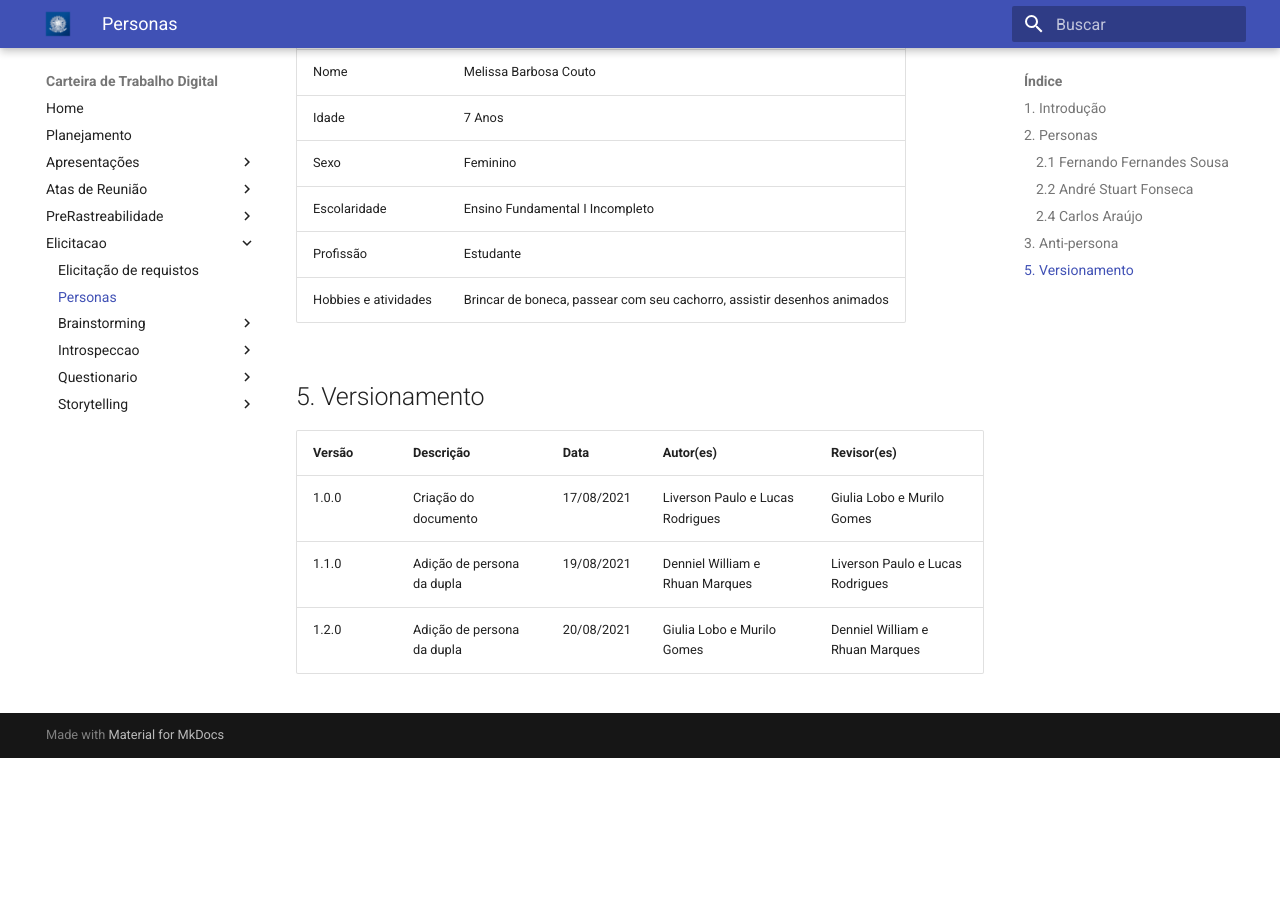
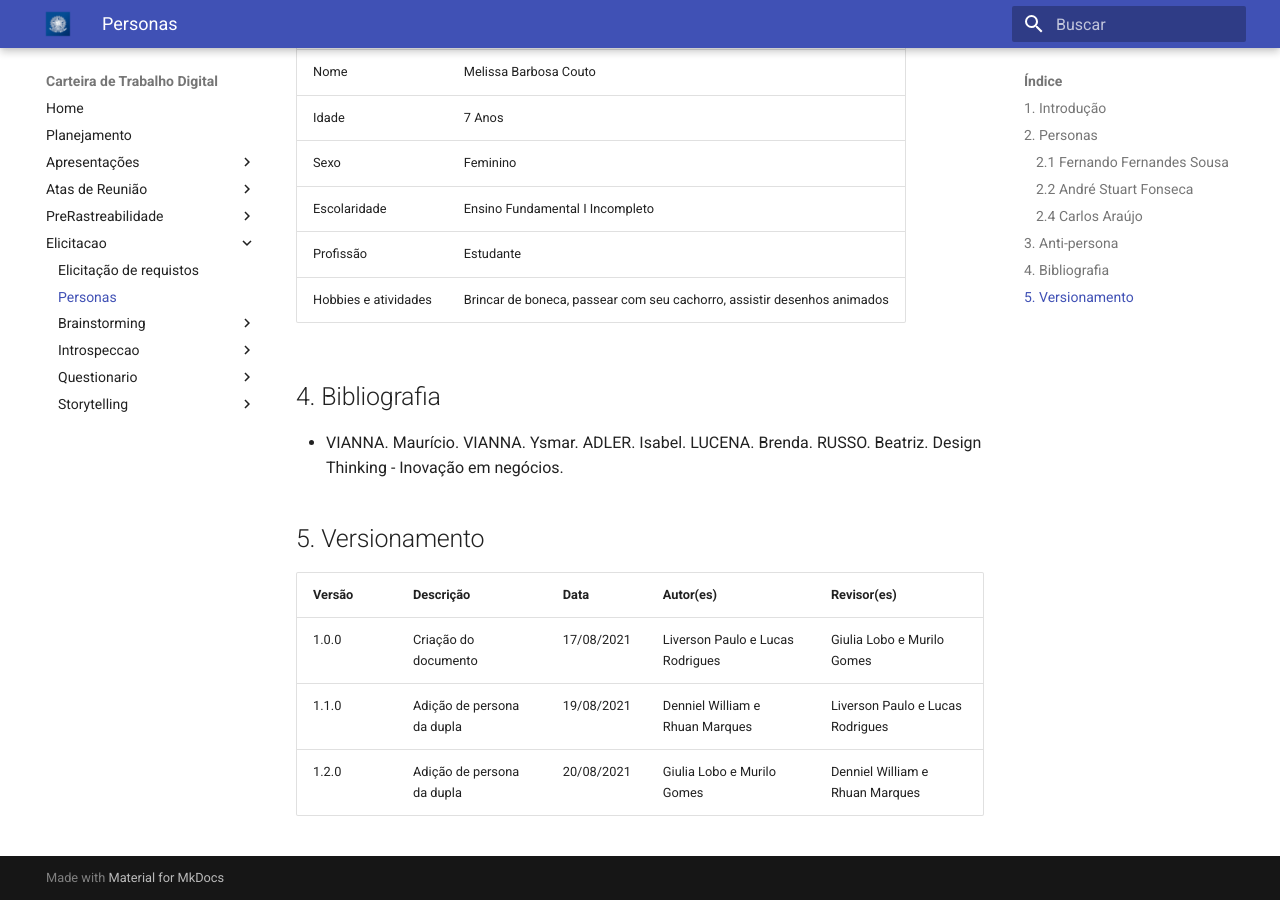
Before and after one commit to Requisitos-de-Software/2021.1-CarteiradeTrabalhoDigital, an MkDocs documentation site: the page built from docs/elicitacao/personas.md, in a window 1280 px wide and 900 px high, scrolled down 3623 px. Built offline with MkDocs 1.6.1 and Material for MkDocs 9.7.7, drawn with Linux system fonts in a browser that asks for light colours; before the commit the page ends 4381 px from its top, so only the background shows below that.

Commit message:
fix cronograma e bibliografia

```diff
--- a/docs/elicitacao/personas.md
+++ b/docs/elicitacao/personas.md
@@ -77,6 +77,10 @@ Podem ser utilizadas em várias fases do processo, pois servem para alinhar info
 | Hobbies e atividades | Brincar de boneca, passear com seu cachorro, assistir desenhos animados |
 
 
+## 4. Bibliografia
+
+* VIANNA. Maurício. VIANNA. Ysmar. ADLER. Isabel. LUCENA. Brenda. RUSSO. Beatriz. Design Thinking - Inovação em negócios.
+
 ## 5. Versionamento
 
 | Versão | Descrição| Data| Autor(es)| Revisor(es)|
```
Also changed, not shown: docs/planejamento.md (+2 -2 lines).
